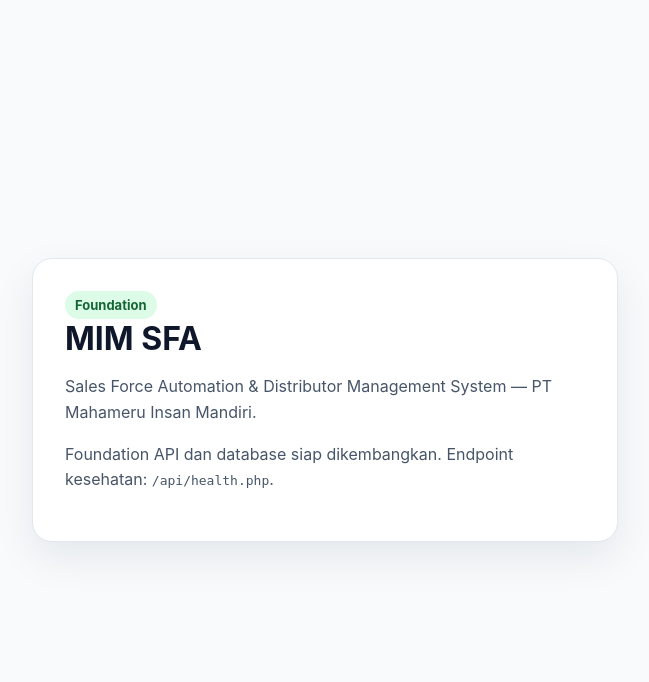
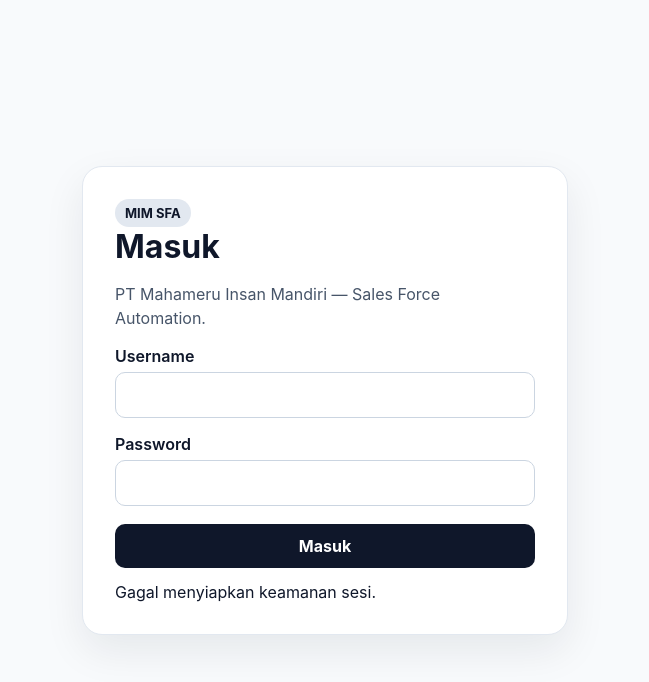
Before and after one commit to andistubako-88/MIM_sfa, a PHP site: page / in a window 1280 px wide. Shown: the top 682 px of the page, without its empty margins (315-964 px from the left). Run offline with PHP 8.4, Linux system fonts and the light colour scheme.

Commit message:
feat: add authentication UI to foundation landing page

```diff
--- a/public/index.php
+++ b/public/index.php
@@ -7,22 +7,55 @@ declare(strict_types=1);
     <meta charset="utf-8">
     <meta name="viewport" content="width=device-width, initial-scale=1">
     <meta name="theme-color" content="#0f172a">
-    <title>MIM SFA</title>
+    <title>MIM SFA — Login</title>
     <style>
         :root { font-family: Inter, system-ui, -apple-system, BlinkMacSystemFont, "Segoe UI", sans-serif; color: #0f172a; background: #f8fafc; }
         body { margin: 0; min-height: 100vh; display: grid; place-items: center; }
-        main { width: min(92vw, 520px); padding: 32px; background: #fff; border: 1px solid #e2e8f0; border-radius: 20px; box-shadow: 0 16px 40px rgba(15,23,42,.08); }
+        main { width: min(92vw, 420px); padding: 32px; background: #fff; border: 1px solid #e2e8f0; border-radius: 20px; box-shadow: 0 16px 40px rgba(15,23,42,.08); }
         h1 { margin: 0 0 8px; }
-        p { color: #475569; line-height: 1.6; }
-        .badge { display: inline-block; padding: 6px 10px; border-radius: 999px; background: #dcfce7; color: #166534; font-size: 13px; font-weight: 700; }
+        p { color: #475569; line-height: 1.5; }
+        label { display:block; margin: 16px 0 6px; font-weight: 600; }
+        input, button { width: 100%; box-sizing: border-box; padding: 12px 14px; border-radius: 10px; border: 1px solid #cbd5e1; font: inherit; }
+        button { margin-top: 18px; border: 0; background: #0f172a; color: #fff; font-weight: 700; cursor: pointer; }
+        #message { margin-top: 14px; min-height: 20px; }
+        .badge { display: inline-block; padding: 6px 10px; border-radius: 999px; background: #e2e8f0; font-size: 13px; font-weight: 700; }
     </style>
 </head>
 <body>
 <main>
-    <span class="badge">Foundation</span>
-    <h1>MIM SFA</h1>
-    <p>Sales Force Automation & Distributor Management System — PT Mahameru Insan Mandiri.</p>
-    <p>Foundation API dan database siap dikembangkan. Endpoint kesehatan: <code>/api/health.php</code>.</p>
+    <span class="badge">MIM SFA</span>
+    <h1>Masuk</h1>
+    <p>PT Mahameru Insan Mandiri — Sales Force Automation.</p>
+    <form id="loginForm">
+        <input type="hidden" id="csrf">
+        <label for="username">Username</label>
+        <input id="username" autocomplete="username" required>
+        <label for="password">Password</label>
+        <input id="password" type="password" autocomplete="current-password" required>
+        <button type="submit">Masuk</button>
+        <div id="message" role="status"></div>
+    </form>
 </main>
+<script>
+(async () => {
+    const msg = document.getElementById('message');
+    try {
+        const response = await fetch('api/auth.php?action=csrf', { credentials: 'same-origin' });
+        const data = await response.json();
+        document.getElementById('csrf').value = data.csrf_token || '';
+    } catch (_) { msg.textContent = 'Gagal menyiapkan keamanan sesi.'; }
+})();
+
+document.getElementById('loginForm').addEventListener('submit', async (event) => {
+    event.preventDefault();
+    const msg = document.getElementById('message');
+    const csrf = document.getElementById('csrf').value;
+    const body = new URLSearchParams({ action: 'login', username: document.getElementById('username').value.trim(), password: document.getElementById('password').value, csrf_token: csrf });
+    const response = await fetch('api/auth.php', { method: 'POST', credentials: 'same-origin', headers: {'Content-Type': 'application/x-www-form-urlencoded', 'X-CSRF-Token': csrf}, body });
+    const data = await response.json();
+    msg.textContent = data.success ? `Selamat datang, ${data.user.full_name}.` : (data.message || 'Login gagal.');
+    if (data.csrf_token) document.getElementById('csrf').value = data.csrf_token;
+});
+</script>
 </body>
 </html>
```
